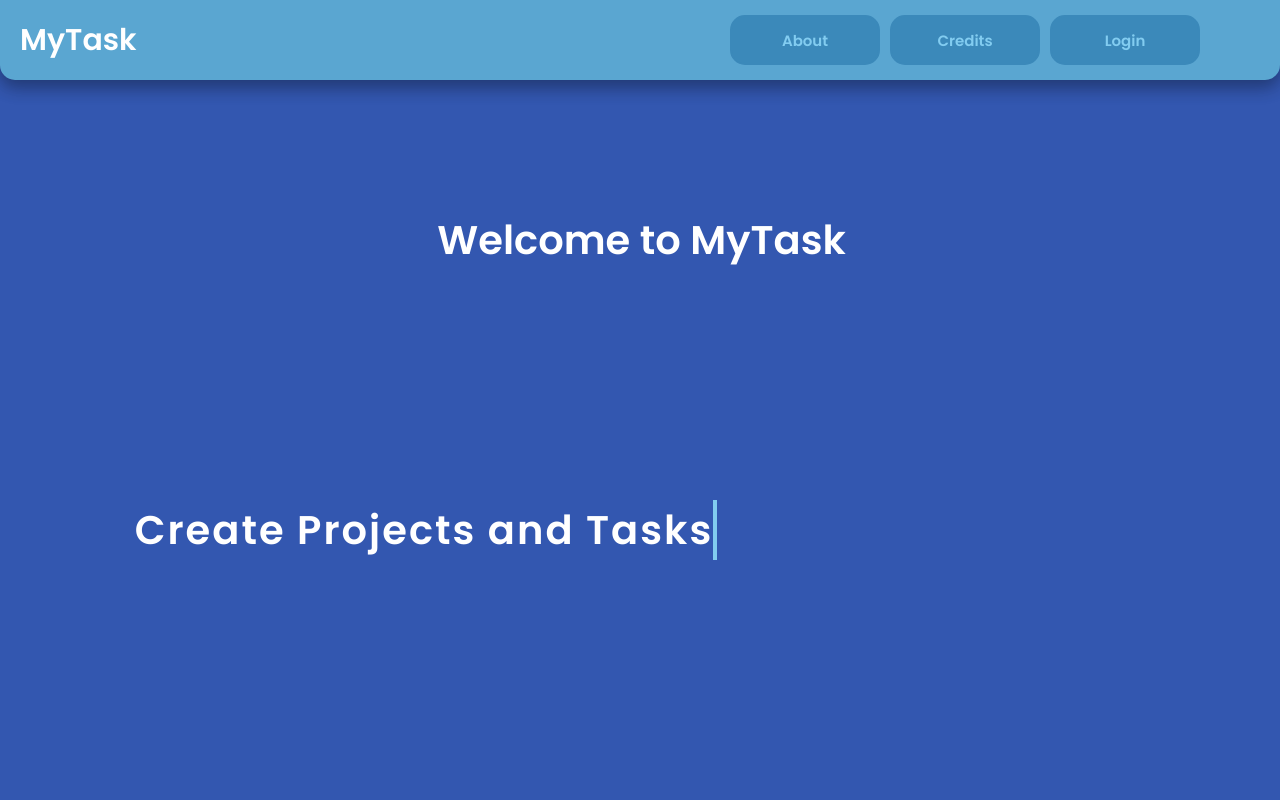
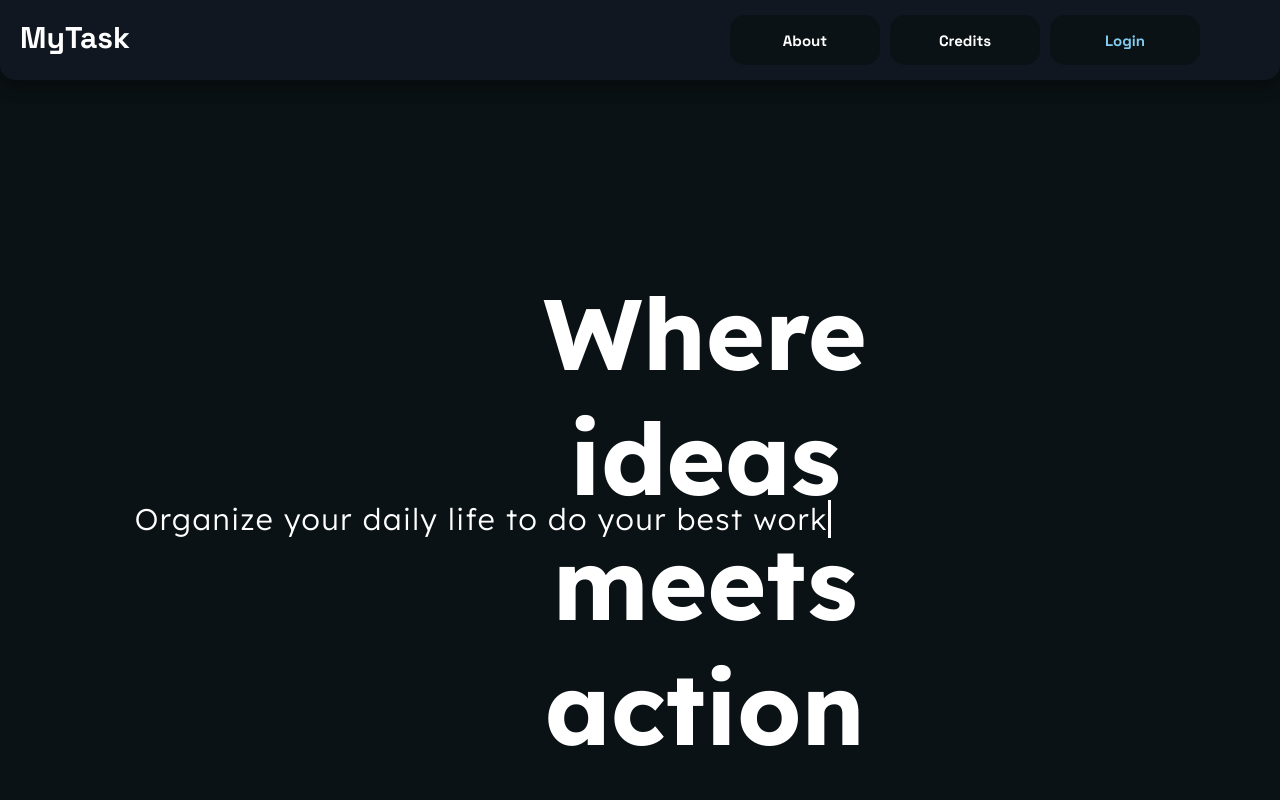
Before and after one commit to presigues/to-do-list-web, a plain HTML site: page home.html in a window 1280 px wide. Shown: the top 800 px of the page. Drawn offline with Linux system fonts and the light colour scheme.

Commit message:
update / css stuff

```diff
--- a/home.html
+++ b/home.html
@@ -4,7 +4,7 @@
     <meta charset="UTF-8">
     <meta name="viewport" content="width=device-width, initial-scale=1.0">
     <link rel="stylesheet" href="homestyle.css"/>
-    <title>Home</title>
+    <title>MyTask.com</title>
 </head>
 <body>
 
@@ -22,9 +22,9 @@
     </nav>
     <section id="abouts">
 
-    <p id="welcome">Welcome to MyTask</p>
+    <p id="welcome">Where ideas meets action</p>
 
-    <p id="info1">Create Projects and Tasks</p>
+    <p id="info1">Organize your daily life to do your best work</p>
 
     <p id="info2">Add priority and due dates to tasks</p>
 
--- a/homestyle.css
+++ b/homestyle.css
@@ -1,11 +1,13 @@
-@font-face { font-family: pixel; src: url("Poppins-SemiBold.ttf"); }
+@font-face { font-family: pixel; src: url("SpaceGrotesk-Bold.ttf"); }
+@font-face { font-family: lexend; src: url("Lexend-Bold.ttf"); }
+@font-face { font-family: lexendlight; src: url("Lexend-Light.ttf"); }
 
 body{
-    background-color: #3357B0;
+    background-color: #0b1215;
 }
 
 #homenav{
-    background-color: #5AA6D1;
+    background-color: #101720;
     width: 100%;
     height: 100px;
     border-radius: 15px;
@@ -25,8 +27,8 @@ body{
 }
 
 #login{
-    background-color: #3B89BA;
-    border: 2px solid #3B89BA;
+    background-color: #0b1215;
+    border: 2px solid #0b1215;
     width: 150px;
     height: 50px;
     color: #82CCF0;
@@ -46,11 +48,11 @@ body{
 }
 
 #credits{
-    background-color: #3B89BA;
-    border: 2px solid #3B89BA;
+    background-color: #0b1215;
+    border: 2px solid #0b1215;
     width: 150px;
     height: 50px;
-    color: #82CCF0;
+    color: #ffffff;
     border-radius: 15px;
     position: absolute;
     font-size: 15px;
@@ -67,11 +69,11 @@ body{
 }
 
 #about{
-    background-color: #3B89BA;
-    border: 2px solid #3B89BA;
+    background-color: #0b1215;
+    border: 2px solid #0b1215;
     width: 150px;
     height: 50px;
-    color: #82CCF0;
+    color: #ffffff;
     border-radius: 15px;
     position: absolute;
     font-size: 15px;
@@ -95,24 +97,49 @@ body{
 }
 
 #welcome{
-    font-family: pixel;
-    font-size: 40px;
+    font-family: lexend;
+    font-size: 100px;
     color: white;
     position: absolute;
-    top: 100px;
-    left: 50%;
-    transform: translate(-50%, -50%);
+    top: 70px;
+    left: 10%;
+    margin-left: 400px;
+    margin-right: 400px;
+
+    text-align: center;
+    transition-duration: 0.3s;
+    transition-property: transform;
+    transition-timing-function: ease;
+    transition-delay: 0s;
+
+    transition: transform 0.3s;
+
+    animation: shift 500ms ease-in-out;
+}
+
+@keyframes shift {
+    0%{
+        filter: blur(40px);
+        opacity: 0;
+
+    }
+    100%{
+        filter: blur(0px);
+        opacity: 1;
+
+    }
+
 }
 
 #info1{
-    font-family: pixel;
-    font-size: 40px;
+    font-family: lexendlight;
+    font-size: 30px;
     color: white;
     position: absolute;
     top: 400px;
     left: 10%;
     overflow: hidden;
-  border-right: .10em solid #82CCF0;
+  border-right: .10em solid #ffffff;
   white-space: nowrap;
   margin: 0 auto;
   letter-spacing: .05em;
@@ -127,11 +154,11 @@ body{
   }
   @keyframes blink-caret {
     from, to { border-color: transparent }
-    50% { border-color: #82CCF0; }
+    50% { border-color: #ffffff; }
   }
 
 #info2{
-    font-family: pixel;
+    font-family: lexend;
     font-size: 40px;
     color: white;
     position: absolute;
@@ -141,7 +168,7 @@ body{
 }
 
 #info3{
-    font-family: pixel;
+    font-family: lexend;
     font-size: 40px;
     color: white;
     position: absolute;
```
Also changed, not shown: Lexend-Bold.ttf (added), Lexend-Light.ttf (added), SpaceGrotesk-Bold.ttf (added), SpaceGrotesk-VariableFont_wght.ttf (added).
